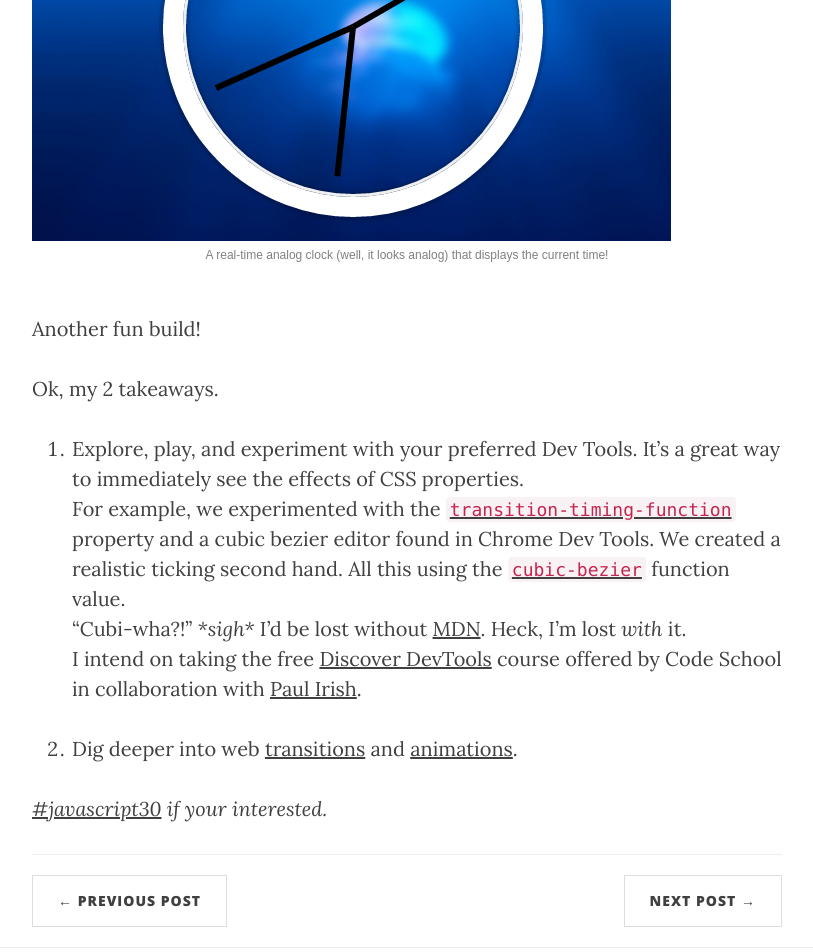
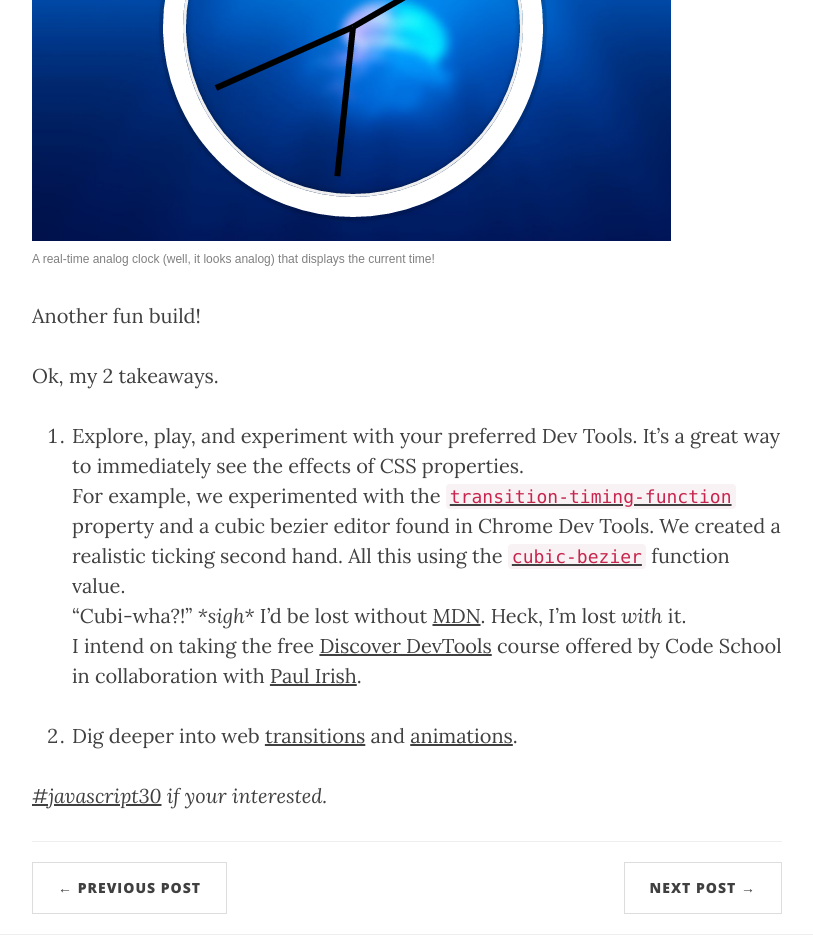
Before and after one commit to stanclarke-jr/stanclarke-jr.github.io, a Jekyll site: the page built from _posts/2017-01-19-javascript30-day-2.md, in a window 1280 px wide. Shown: the part 829-1781 px from the top of the page, without its empty margins (233-1046 px from the left). Built offline with Jekyll 4.4.1, drawn with Linux system fonts in a browser that asks for light colours; nearby versions of some CDN libraries; our own code applies the rules of GitHub Pages for plain Markdown files.

Commit message:
css img value from block to inline block

```diff
--- a/css/clean-blog.css
+++ b/css/clean-blog.css
@@ -37,7 +37,7 @@ a img:focus {
   cursor: zoom-in;
 }
 img + em {
-  display: block;
+  display: inline block;
   text-align: center;
   color: #808080;
   font-size: 12px;
```
